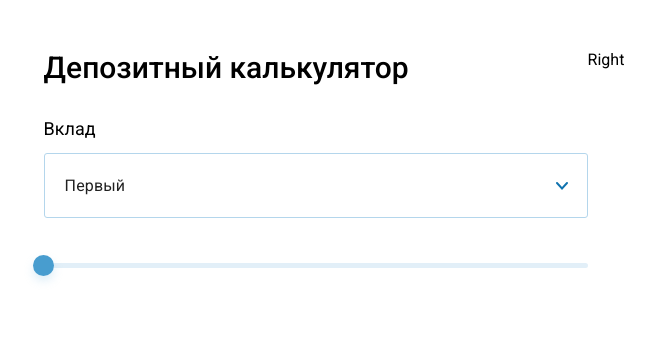
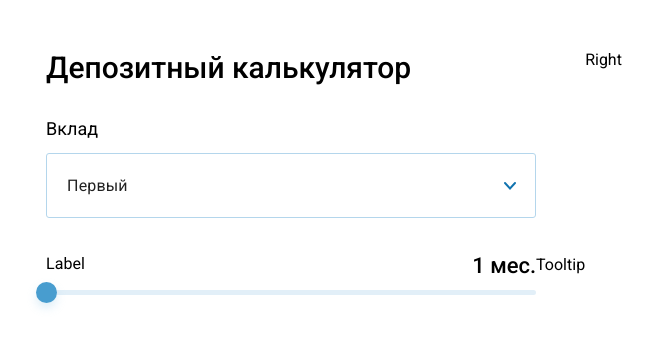
Before and after one commit to webdevkirill/deposit-calc-react, a React (Create React App) app: page / in a window 1280 px wide. Shown: the top 346 px of the page, without its empty margins (306-961 px from the left). Built offline with nearby package versions, Linux system fonts and the light colour scheme.

Commit message:
Добавляет вывод правильного текста над выбором числа

```diff
--- a/src/components/DepositTypeChooser/depositTypeChooserStyles.js
+++ b/src/components/DepositTypeChooser/depositTypeChooserStyles.js
@@ -9,6 +9,9 @@ export const depositTypeChooserStyles = makeStyles({
 		fontSize: 18,
 		lineHeight: 1,
 		marginBottom: 15,
+	},
+	input: {
+		width: 490,
 	},
 });
 
@@ -22,7 +25,8 @@ export const BootstrapInput = withStyles((theme) => ({
 		padding: '22px 20px',
 		transition: theme.transitions.create(['border-color', 'box-shadow']),
 		outline: 'none',
-		width: 490,
+		maxWidth: 490,
+		width: '100%',
 		'&:focus': {
 			borderRadius: 3,
 			borderColor: '#80bdff',
--- a/src/components/RangeSelector/RangeSelector.js
+++ b/src/components/RangeSelector/RangeSelector.js
@@ -1,5 +1,5 @@
 import React, { useState } from 'react';
-import { PrettoSlider } from './rangeSelectorStyles';
+import { RangeSlider, rangeSelectorStyles } from './rangeSelectorStyles';
 
 export default function RangeSelector({ config }) {
 	const { title, valueName, minValue, step } = config;
@@ -9,9 +9,18 @@ export default function RangeSelector({ config }) {
 		setRangeSlectorValue(newValue);
 	};
 
+	const styles = rangeSelectorStyles();
+
 	return (
+		<div className={styles.container}>
 			<div>
-			<PrettoSlider
+				<div className={styles.labelsContainer}>
+					<p className={styles.label}>Label</p>
+					<p
+						className={styles.value}
+					>{`${rangeSlectorValue} ${valueName}`}</p>
+				</div>
+				<RangeSlider
 					step={step}
 					min={minValue}
 					max={24}
@@ -19,5 +28,7 @@ export default function RangeSelector({ config }) {
 					value={rangeSlectorValue}
 				/>
 			</div>
+			<p>Tooltip</p>
+		</div>
 	);
 }
--- a/src/components/RangeSelector/rangeSelectorStyles.js
+++ b/src/components/RangeSelector/rangeSelectorStyles.js
@@ -1,11 +1,12 @@
 import Slider from '@material-ui/core/Slider';
-import { withStyles } from '@material-ui/core/styles';
+import { withStyles, makeStyles } from '@material-ui/core/styles';
 
-export const PrettoSlider = withStyles({
+export const RangeSlider = withStyles({
 	root: {
 		color: '#B4D6EC',
 		height: 5,
 		padding: '8px 0',
+		width: 490,
 	},
 	thumb: {
 		height: 21,
@@ -29,3 +30,24 @@ export const PrettoSlider = withStyles({
 		borderRadius: 3,
 	},
 })(Slider);
+
+export const rangeSelectorStyles = makeStyles({
+	container: {
+		display: 'flex',
+	},
+	labelsContainer: {
+		display: 'flex',
+		justifyContent: 'space-between',
+		marginBottom: 7,
+	},
+	label: {
+		fontSize: 16,
+		lineHeight: '18px',
+	},
+	value: {
+		paddingTop: 2,
+		fontWeight: 500,
+		fontSize: 22,
+		lineHeight: '18px',
+	},
+});
```
Lines whose indentation alone changed are shown as unchanged.
